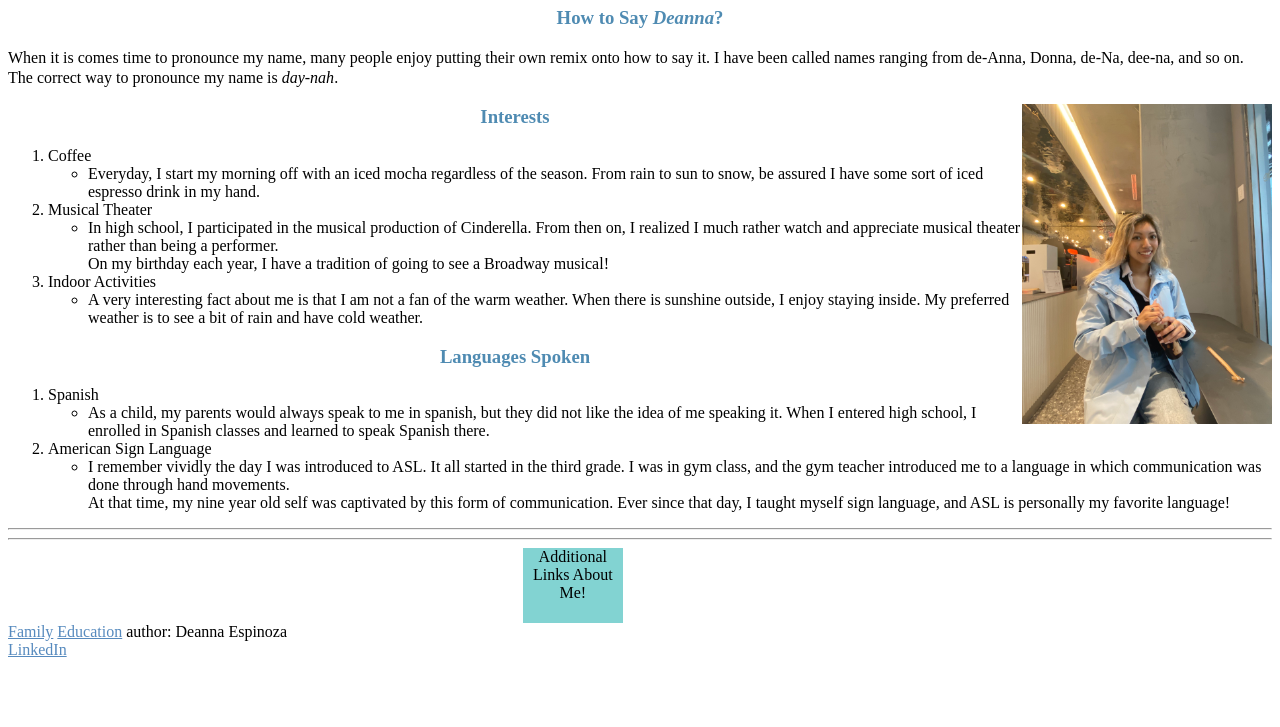
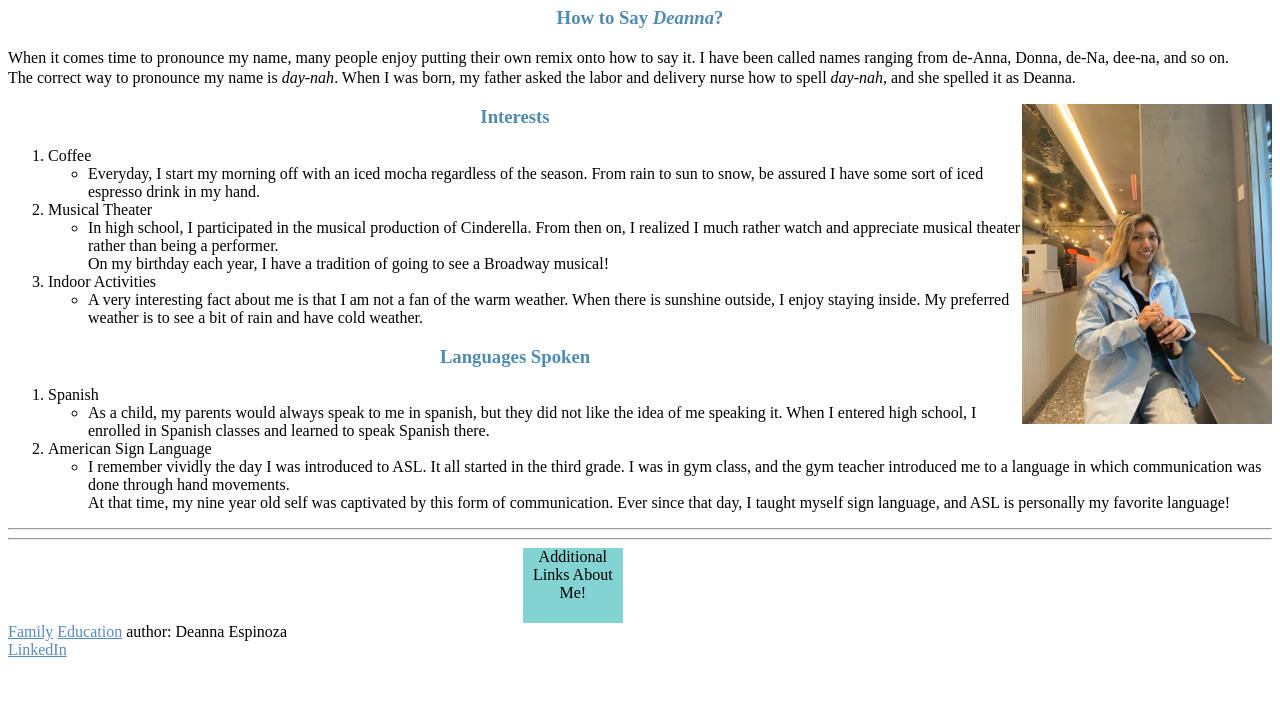
Before and after one commit to deannaees/deanna.github.io, a plain HTML site: page index.html in a window 1280 px wide. Shown: the part 73-800 px from the top of the page. Drawn offline with Linux system fonts and the light colour scheme.

Commit message:
Add files via upload

```diff
--- a/index.html
+++ b/index.html
@@ -2,14 +2,13 @@
 <html>
     <head>
         <meta charset="UTF-8">
-        <meta name="viewport" content="width=device-width, initial-scale=1.0">
         <title>Welcome</title>
         <link rel="stylesheet" href="style.css">
     </head>
     <body>
         <h1 id="h1"><strong>Welcome to Deanna's Website!</strong></h1>
         <h3>How to Say <em>Deanna</em>? </h3>
-        <p>When it is comes time to pronounce my name, many people enjoy putting their own remix onto how to say it. I have been called names ranging from de-Anna, Donna, de-Na, dee-na, and so on.<br> The correct way to pronounce my name is <em>day-nah</em>.</p>
+        <p>When it comes time to pronounce my name, many people enjoy putting their own remix onto how to say it. I have been called names ranging from de-Anna, Donna, de-Na, dee-na, and so on.<br> The correct way to pronounce my name is <em>day-nah</em>. When I was born, my father asked the labor and delivery nurse how to spell <em>day-nah</em>, and she spelled it as Deanna.</p>
         <img width="250" height="320" src="coffee.jpg" alt="Image of me smiling holding a coffee beverage" align="right"/>
         <h3>Interests</h3>
         <ol>
@@ -45,7 +44,6 @@
             <a href="page3.html">Education</a>
             author: Deanna Espinoza<br>
             <a href="https://www.linkedin.com/in/deanna-espinoza-5a8030271/" target="_blank">LinkedIn</a>
-
         </footer>
         <!-- the media query which handles responsiveness is used for each link when the user decides to change minimize their screen. As for the type of media query I used, I used the similar format to the one provided in this video: https://www.youtube.com/watch?v=2KL-z9A56SQ -->
     </body>
```
